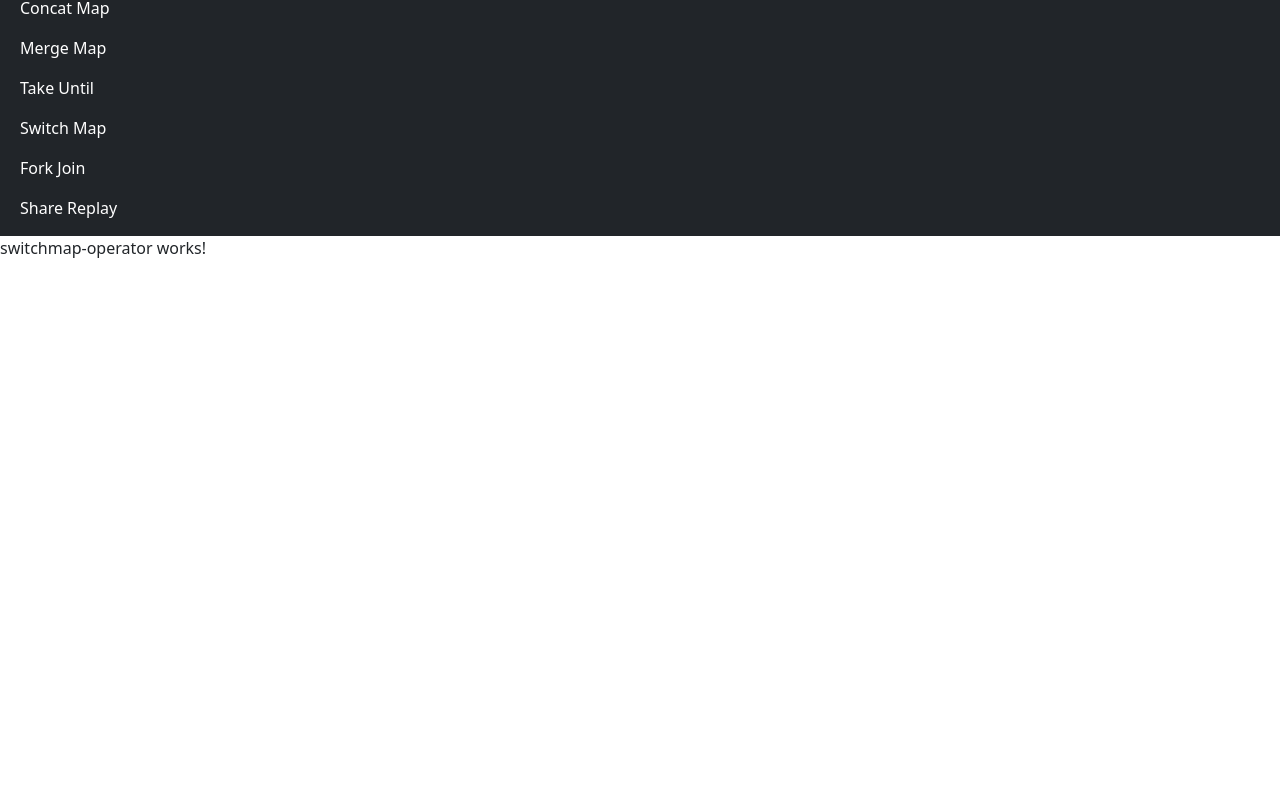
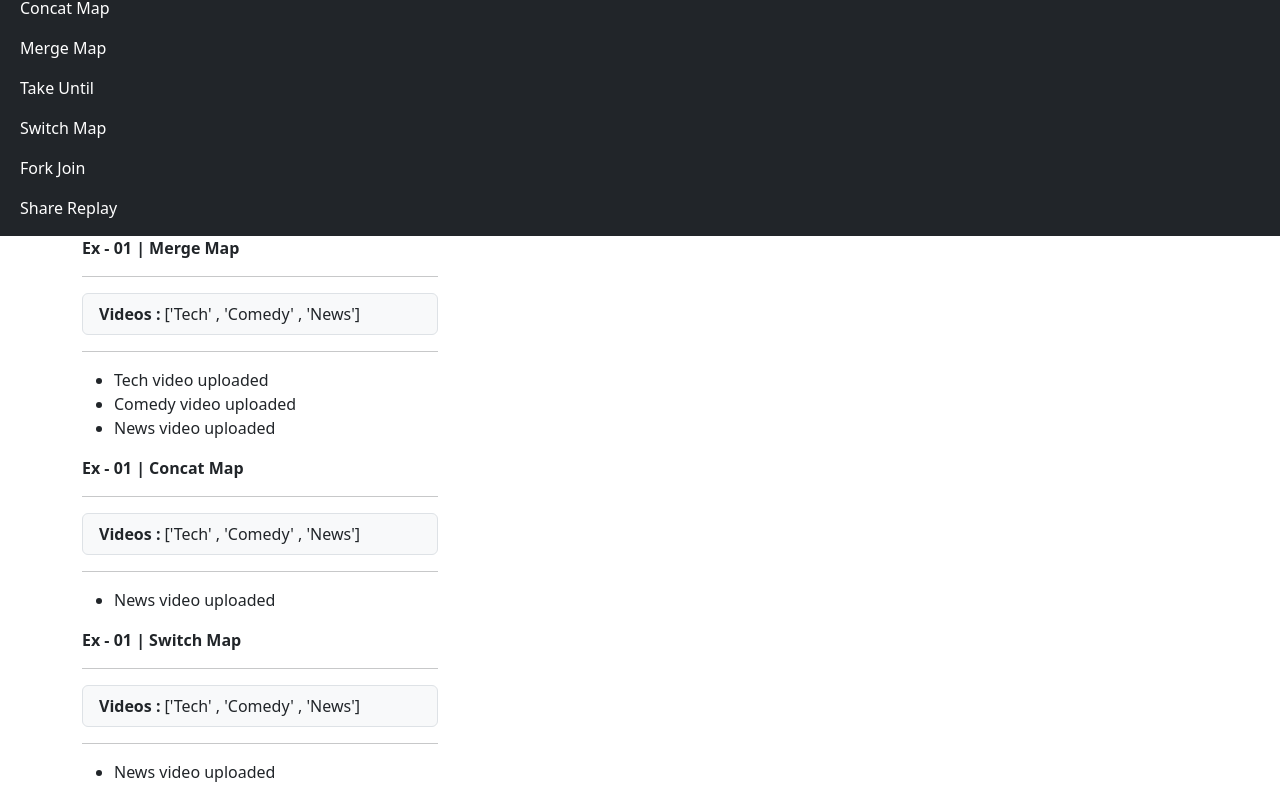
Before and after one commit to heetpatel7848/operators-demo, an Angular app: page /switch-map in a window 1280 px wide. Shown: the part 260-1060 px from the top of the page. Before the commit the page ends 800 px from the top, so only its background shows below. Built offline with nearby package versions, Linux system fonts and the light colour scheme.

Commit message:
completed switch map operator

```diff
--- a/src/app/switchmap-operator/switchmap-operator.component.html
+++ b/src/app/switchmap-operator/switchmap-operator.component.html
@@ -1 +1,37 @@
-<p>switchmap-operator works!</p>
+<div class="container">
+  <div class="row">
+    <div class="col-md-4">
+      <strong> Ex - 01 | Merge Map </strong>
+      <hr />
+      <p class="bg-light py-2 px-3 border rounded">
+        <strong> Videos : </strong> ['Tech' , 'Comedy' , 'News']
+      </p>
+      <hr />
+      <ul id="elContainer"></ul>
+    </div>
+  </div>
+
+  <div class="row">
+    <div class="col-md-4">
+      <strong> Ex - 01 | Concat Map </strong>
+      <hr />
+      <p class="bg-light py-2 px-3 border rounded">
+        <strong> Videos : </strong> ['Tech' , 'Comedy' , 'News']
+      </p>
+      <hr />
+      <ul id="elContainer2"></ul>
+    </div>
+  </div>
+
+  <div class="row">
+    <div class="col-md-4">
+      <strong> Ex - 01 | Switch Map </strong>
+      <hr />
+      <p class="bg-light py-2 px-3 border rounded">
+        <strong> Videos : </strong> ['Tech' , 'Comedy' , 'News']
+      </p>
+      <hr />
+      <ul id="elContainer3"></ul>
+    </div>
+  </div>
+</div>
--- a/src/app/switchmap-operator/switchmap-operator.component.ts
+++ b/src/app/switchmap-operator/switchmap-operator.component.ts
@@ -1,10 +1,55 @@
-import { Component } from '@angular/core';
+import { Component, OnInit } from '@angular/core';
+import { DesignUtilityService } from '../service/design-utility.service';
+import { OnSameUrlNavigation } from '@angular/router';
+import { delay, from, map, of, switchAll, switchMap } from 'rxjs';
 
 @Component({
   selector: 'app-switchmap-operator',
   templateUrl: './switchmap-operator.component.html',
   styleUrls: ['./switchmap-operator.component.scss']
 })
-export class SwitchmapOperatorComponent {
+export class SwitchmapOperatorComponent implements OnInit {
+
+  constructor(private du: DesignUtilityService) { }
+
+
+  getData(data: string) {
+    return of(data + ' video uploaded').pipe(delay(5000))
+  }
+
+  ngOnInit(): void {
+    const source = from(['Tech', 'Comedy', 'News']);
+
+    //ex 1 | Map
+    source.pipe(
+      map(data => this.getData(data))
+    ).subscribe(res => res.subscribe(res2 => {
+      //console.log(res2);
+      this.du.print(res2, 'elContainer');
+    }))
+
+    //ex 2 | Map + Switch All
+
+    source.pipe(
+      map(data => this.getData(data)),
+      switchAll()
+    ).subscribe(res => {
+      // console.log(res);
+      this.du.print(res, 'elContainer2')
+    })
+
+
+    //ex 3 | Map + SwitchMap
+
+    source.pipe(
+      switchMap(data => this.getData(data))
+    ).subscribe(res => {
+      console.log(res);
+      this.du.print(res, 'elContainer3')
+    })
+
+  }
+
+
 
 }
```
